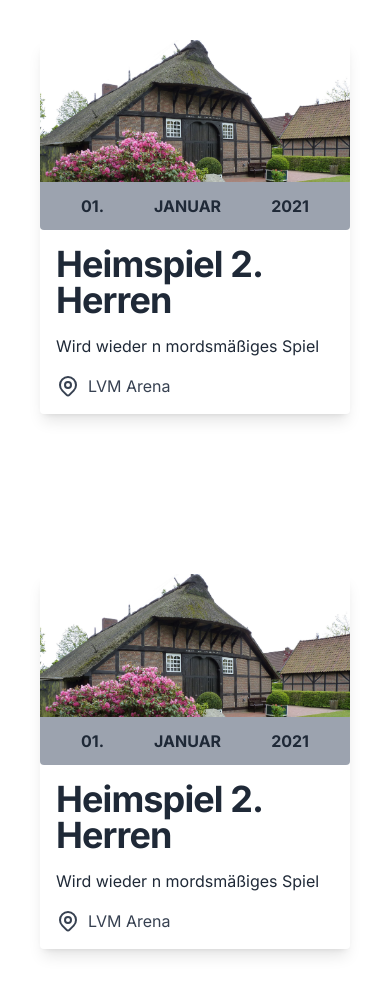
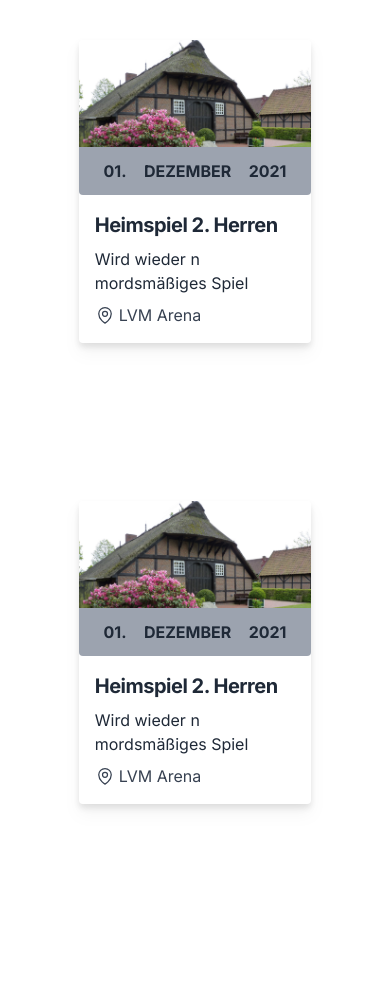
Before and after one commit to Pudl0/westerloy, a Next.js app: page /eventdashboard in a window 390 px wide. Shown: the top 994 px of the page. After the commit the page ends 844 px from the top, so only its background shows below. Built offline with nearby package versions, Linux system fonts and the light colour scheme.

Commit message:
applying new responsive design as discussed in pr

```diff
--- a/src/components/cards/event-dashboard-item.tsx
+++ b/src/components/cards/event-dashboard-item.tsx
@@ -2,41 +2,34 @@ import Image from 'next/image';
 
 export default function EventDashboardItem() {
   return (
-    <div className="flex flex-col mb-16 w-full bg-white rounded shadow-lg sm:w-3/4 md:w-1/2 lg:w-3/5">
+    <div className="flex flex-col bg-white rounded drop-shadow-lg w-3/4 xl:w-2/3">
       <Image className="rounded-t-lg h-3/4 item-header" src="/Muehlenhof.jpg" width={1920} height={1080} alt="" />
       <div className="flex flex-col w-full md:flex-row">
         <div className="flex justify-around p-4 font-bold leading-none text-gray-800 uppercase bg-gray-400 rounded-b md:flex-col md:items-center md:justify-center md:w-1/4">
-          <div className="md:text-6xl">01.</div>
-          <div className="md:text-3xl">Januar</div>
-          <div className="md:text-xl">2021</div>
+          <div className="md:text-3xl xl:text-4xl">01.</div>
+          <div className="md:text-lg xl:text-xl">Dezember</div>
+          <div className="md:text-lg xl:text-xl">2021</div>
         </div>
-        <div className="p-4 font-normal text-gray-800 md:w-3/4">
-          <h1 className="mb-4 text-4xl font-bold leading-none tracking-tight text-gray-800">Heimspiel 2. Herren</h1>
-          <p className="leading-normal">Wird wieder n mordsmäßiges Spiel</p>
-          <div className="flex flex-row items-center mt-4 text-gray-700">
-            <div className="w-1/2 flex gap-2">
+        <div className="flex flex-col gap-y-2 p-4 font-normal text-gray-800">
+          <h1 className="text-xl xl:text-2xl font-bold tracking-tight text-gray-800">Heimspiel 2. Herren</h1>
+          <p className="leading-normal text-ms xl:text-lg">Wird wieder n mordsmäßiges Spiel</p>
+          <div className="flex flex-row items-center text-gray-700 gap-1">
             <svg
-                className="w-6 h-6"
+              xmlns="http://www.w3.org/2000/svg"
               fill="none"
+              viewBox="0 0 24 24"
+              strokeWidth="1.5"
               stroke="currentColor"
-                viewBox="0 0 24 24"
-                xmlns="http://www.w3.org/2000/svg"
+              className="w-5 h-5 xl:w-6 xl:h-6"
             >
+              <path strokeLinecap="round" strokeLinejoin="round" d="M15 10.5a3 3 0 11-6 0 3 3 0 016 0z" />
               <path
                 strokeLinecap="round"
                 strokeLinejoin="round"
-                  strokeWidth="2"
-                  d="M17.657 16.657L13.414 20.9a1.998 1.998 0 01-2.827 0l-4.244-4.243a8 8 0 1111.314 0z"
-                ></path>
-                <path
-                  strokeLinecap="round"
-                  strokeLinejoin="round"
-                  strokeWidth="2"
-                  d="M15 11a3 3 0 11-6 0 3 3 0 016 0z"
-                ></path>
+                d="M19.5 10.5c0 7.142-7.5 11.25-7.5 11.25S4.5 17.642 4.5 10.5a7.5 7.5 0 1115 0z"
+              />
             </svg>
-              LVM Arena
-            </div>
+            <div className="text-ms xl:text-lg">LVM Arena</div>
           </div>
         </div>
       </div>
```
Lines whose indentation alone changed are shown as unchanged.
